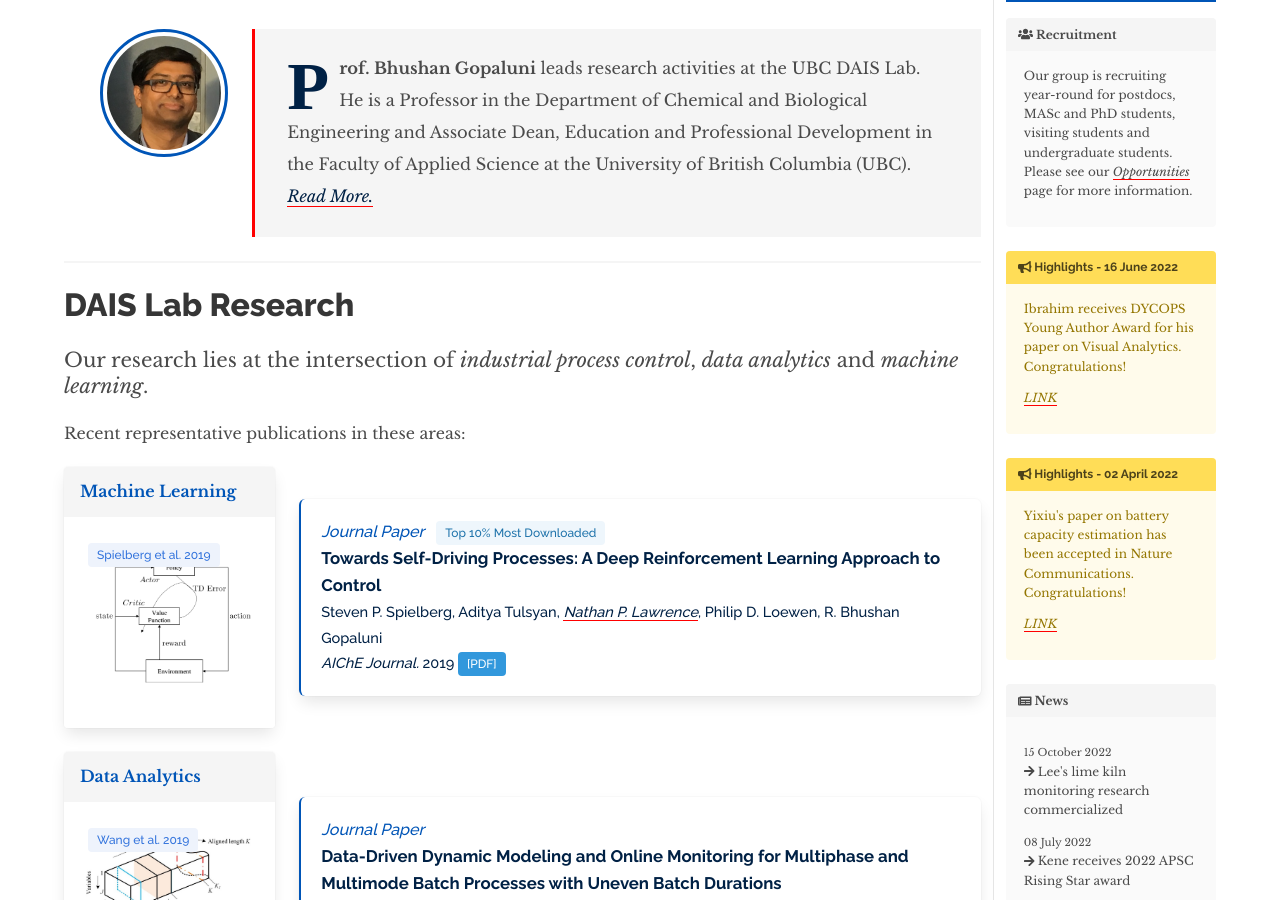
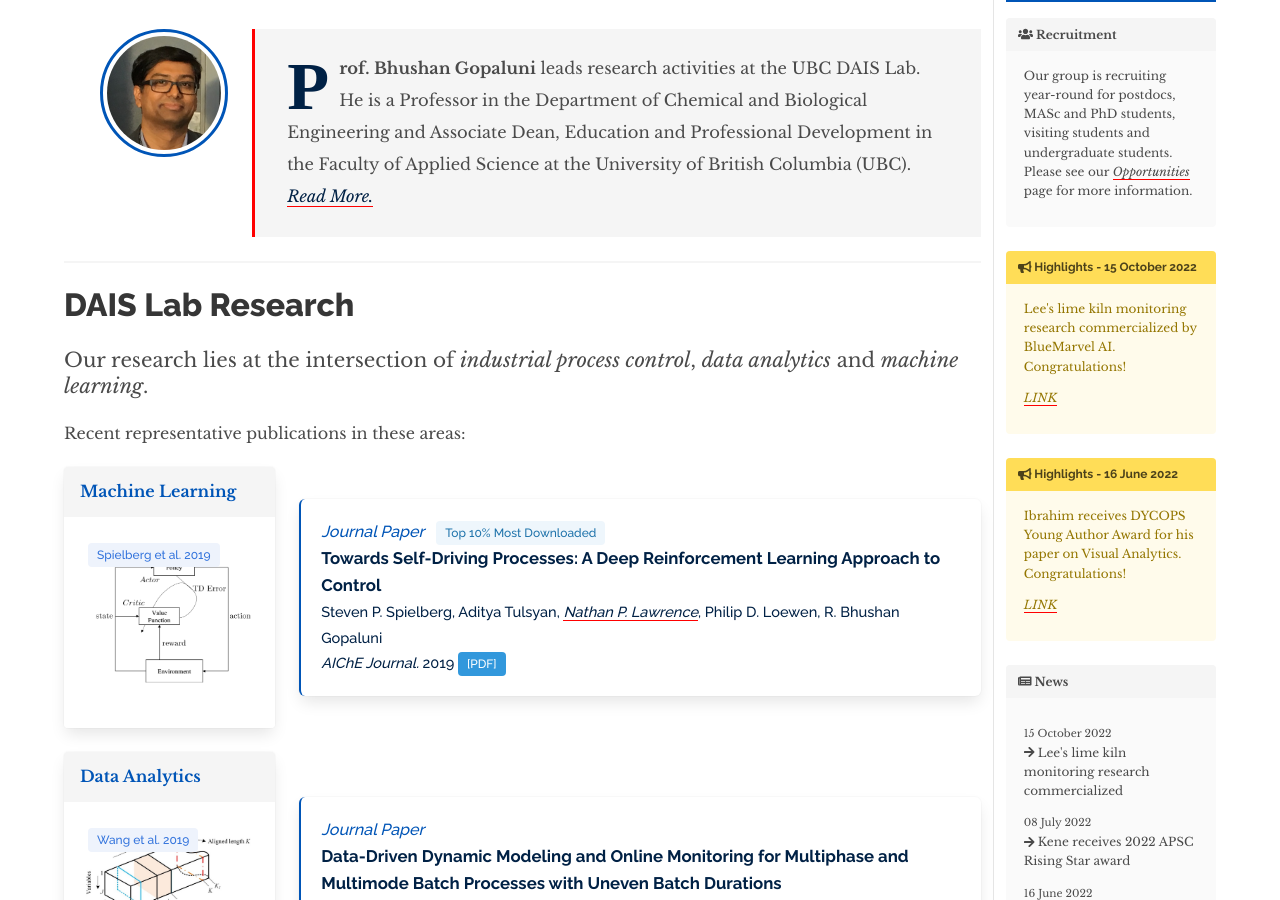
Before and after one commit to daisubc/daisubc.github.io, a Jekyll site: the page built from index.md, in a window 1280 px wide and 900 px high, scrolled down 1035 px. Built offline with Jekyll 4.4.1, drawn with Linux system fonts in a browser that asks for light colours; nearby versions of some CDN libraries; some of the changed text lies outside the part shown.

Commit message:
add highlights

```diff
--- a/_data/highlights.yml
+++ b/_data/highlights.yml
@@ -1,3 +1,8 @@
+- message: "Lee's lime kiln monitoring research commercialized by BlueMarvel AI. Congratulations!"
+  date: "2022-10-15"
+  url: "https://dais.chbe.ubc.ca/news/2022-10-15-heatseeker/"
+  display: "True"
+
 - message: "Ibrahim receives DYCOPS Young Author Award for his paper on Visual Analytics. Congratulations!"
   date: "2022-06-16"
   url: "https://dais.chbe.ubc.ca/news/2022-06-20-youngauthor/"
@@ -11,7 +16,7 @@
 - message: "Yixiu's paper on battery capacity estimation has been accepted in Nature Communications. Congratulations!"
   date: "2022-04-02"
   url: "https://dais.chbe.ubc.ca/publication/2022-zhu-naturecomm/"
-  display: "True"
+  display: "False"
 
 - message: "Ibrahim's paper on visual analytics has been selected as a keynote for DYCOPS 2022. Congratulations!"
   date: "2022-03-13"
```
